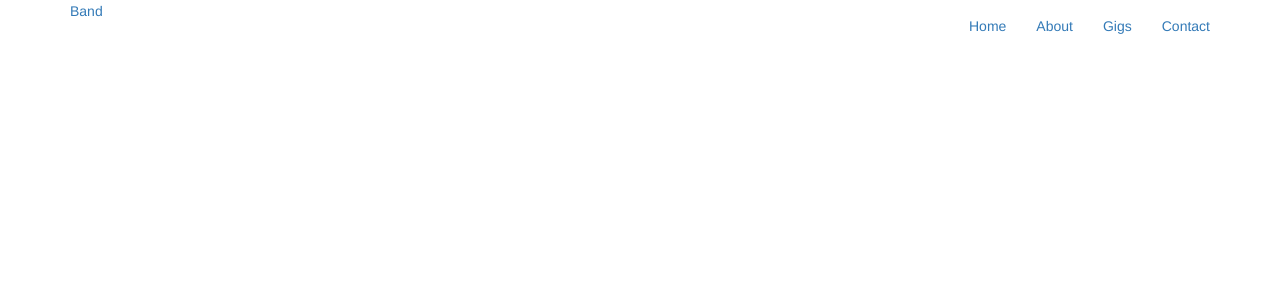
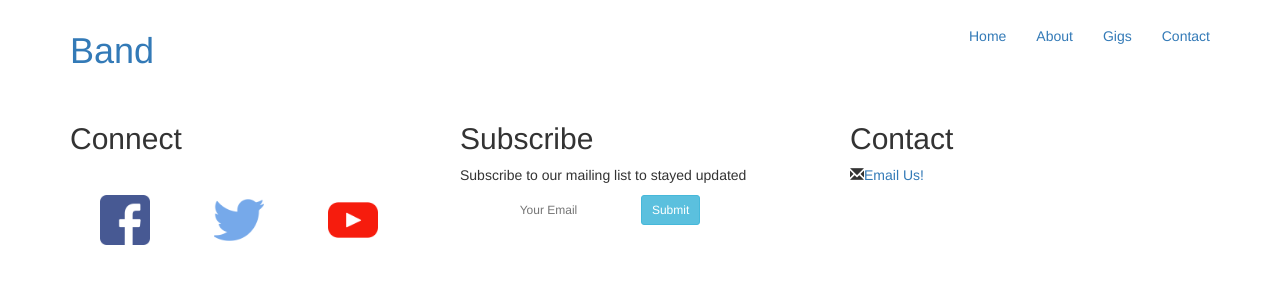
Before and after one commit to Code-Institute-Submissions/stream1-project-1, a website: page index.html in a window 1280 px wide. Drawn offline with nearby package versions, Linux system fonts and the light colour scheme; some packages are replaced by stand-ins of ours.

Commit message:
created foocreated footer

```diff
--- /dev/null
+++ b/css/style.css
@@ -0,0 +1,9 @@
+body {
+	padding: 10px;
+
+}
+
+.miniLink {
+	width: 50px ;
+	margin: 30px;
+}
--- a/index.html
+++ b/index.html
@@ -10,12 +10,13 @@
 	<script type="text/javascript" src="bower_components/bootstrap/dist/js/bootstrap.js"></script>
 	<script type="text/javascript" src="bower_components/angular/angular.js"></script>
 	<script type="text/javascript" src="bower_components/angular-route/angular-route.js"></script>
+	<link rel="stylesheet" type="text/css" href="/css/style.css">
 </head>
 <body>
-	<nav class="navbar nav-inverse nav-fixed-top">
+	<nav class="navbar nav-fixed-top ">
 		<div class="container">
 			<div class= "navbar-header">
-			<a class="nav-brand" href="/">Band</a>
+			<a class="nav-brand" href="/"><h1>Band</h1></a>
 			</div>
 			<ul class="nav navbar-nav navbar-right">
 				<li><a href="/">Home</a></li>
@@ -30,5 +31,30 @@
 	<div ng-view>
 
 	</div>
+
+	<footer id="footer" class="container-fluid">
+	<div class="container">
+		<div class="row">
+
+		    <div class="col-sm-4">
+		    <h2 class>Connect</h2>
+		      <span><a href="http://facebook.com"><img class="miniLink" src="media/icons/facebook.png" alt="facebook logo"></a></span>
+		      <span><a href="http://twitter.com"><img class="miniLink" src="media/icons/twitter.png" alt="twitter logo"></a></span>
+		      <span><a href="http://youtube.com"><img class="miniLink" src="media/icons/youtube.png" alt="facebook logo"></a></span>
+		    </div>
+		    <div class="col-sm-4">
+		     <h2>Subscribe</h2>
+		     <p>Subscribe to our mailing list to stayed updated</p>
+			<input class="btn btn-sm" type="email" name="email" id="email" placeholder="Your Email" required>
+			<button class="btn btn-info btn-sm" type="submit">Submit</button>
+		    </div>
+		    <div class="col-sm-4">
+		      <h2>Contact</h2>
+		      <span class="glyphicon glyphicon-envelope"></span><a href="mailto:maisie-campbell@hotmail.com?Subject=Hello%20again" target="_top">Email Us!</a>
+		    </div>
+  		</div>
+	</div>
+	</footer>
 </body>
+
 </html>
```
Also changed, not shown: media/icons/facebook.png (added), media/icons/twitter.png (added), media/icons/youtube.png (added).
